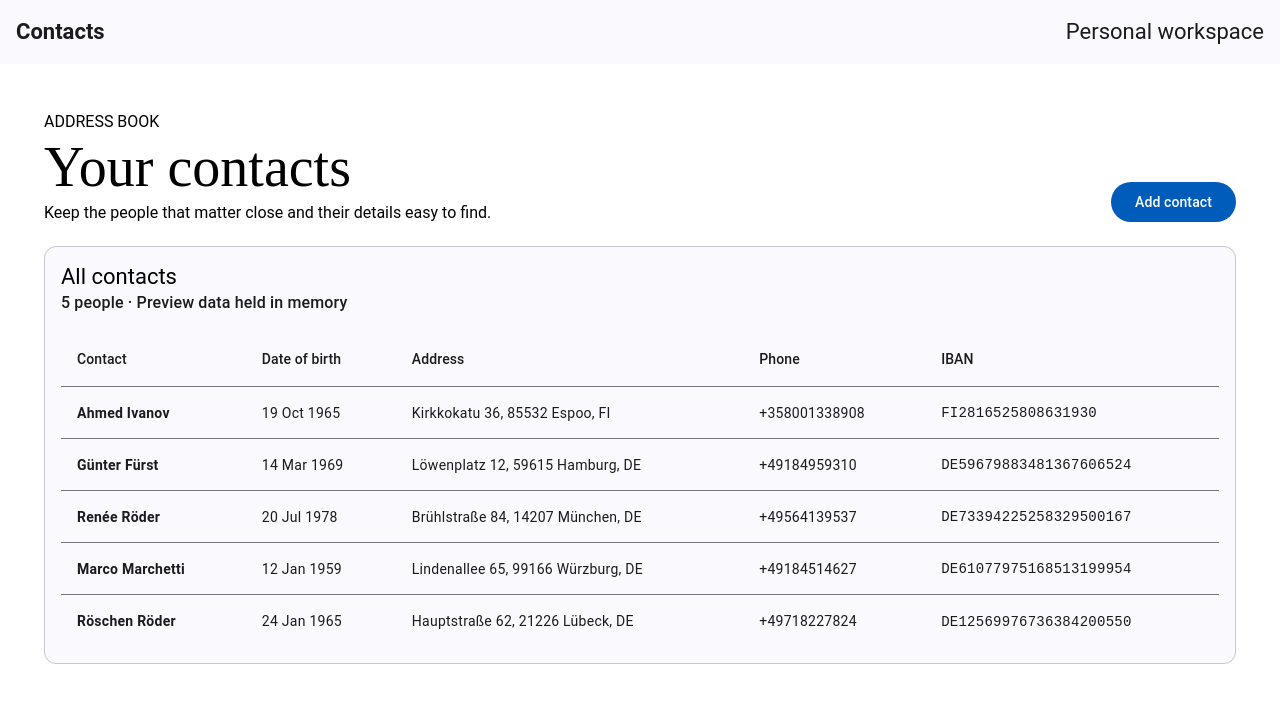
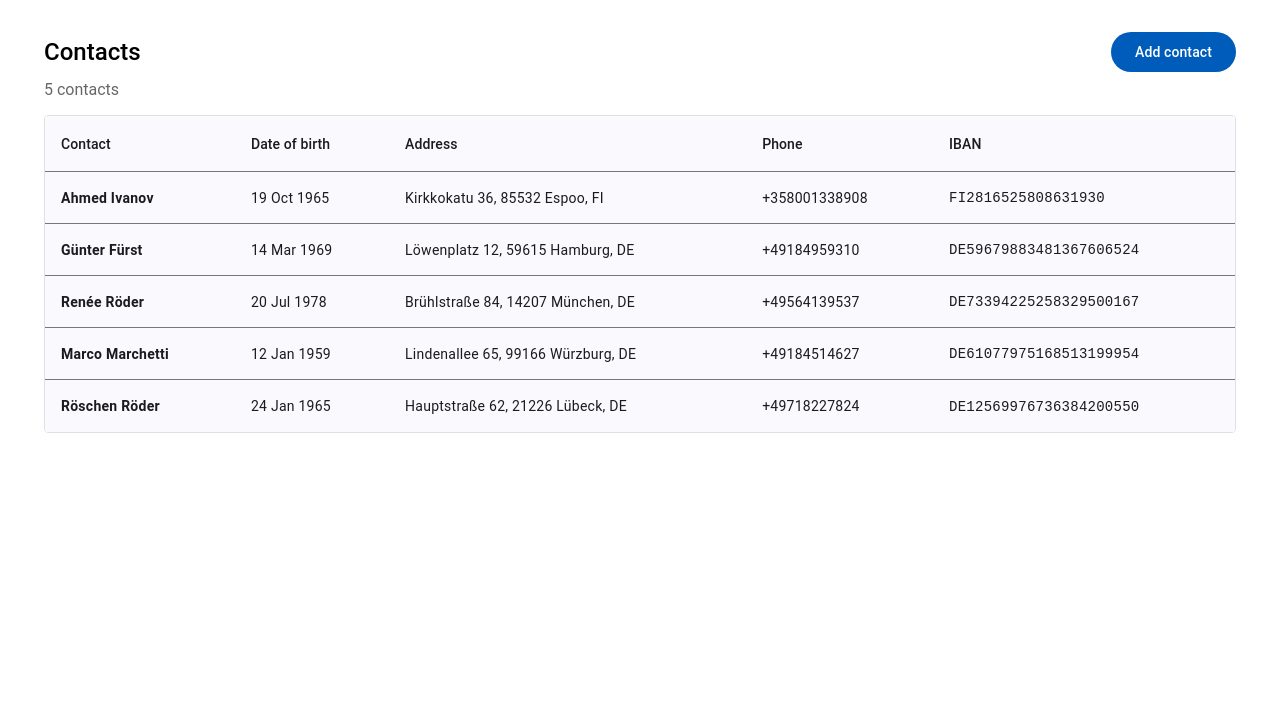
Before and after one commit to BaiGanio/contacts, an Angular app in the folder web/: page / in a window 1280 px wide. Shown: the top 702 px of the page. Built offline with nearby package versions, Linux system fonts and the light colour scheme.

Commit message:
style(web): simplify contacts page layout

```diff
--- a/web/src/app/app.html
+++ b/web/src/app/app.html
@@ -1,25 +1,11 @@
-<mat-toolbar>
-  <strong>Contacts</strong>
-  <span class="toolbar-spacer"></span>
-  <span>Personal workspace</span>
-</mat-toolbar>
-
 <main class="content">
   <header class="page-heading">
-    <div>
-      <p>ADDRESS BOOK</p>
-      <h1>Your contacts</h1>
-      <p>Keep the people that matter close and their details easy to find.</p>
-    </div>
+    <h1>Contacts</h1>
     <button mat-flat-button type="button" (click)="openCreateDialog()">Add contact</button>
   </header>
 
-  <mat-card appearance="outlined">
-    <mat-card-header>
-      <mat-card-title>All contacts</mat-card-title>
-      <mat-card-subtitle>{{ contactCount() }} people · Preview data held in memory</mat-card-subtitle>
-    </mat-card-header>
-    <mat-card-content>
+  <p class="count">{{ contactCount() }} contacts</p>
+
   <div class="table-scroll">
     <table mat-table [dataSource]="contacts()">
       <ng-container matColumnDef="contact">
@@ -46,6 +32,4 @@
       <tr mat-row *matRowDef="let row; columns: displayedColumns"></tr>
     </table>
   </div>
-    </mat-card-content>
-  </mat-card>
 </main>
--- a/web/src/app/app.ts
+++ b/web/src/app/app.ts
@@ -2,12 +2,10 @@ import { DatePipe } from '@angular/common';
 import { Component, computed, inject, signal } from '@angular/core';
 import { FormBuilder, ReactiveFormsModule, Validators } from '@angular/forms';
 import { MatButtonModule } from '@angular/material/button';
-import { MatCardModule } from '@angular/material/card';
 import { MatDialog, MatDialogModule, MatDialogRef } from '@angular/material/dialog';
 import { MatFormFieldModule } from '@angular/material/form-field';
 import { MatInputModule } from '@angular/material/input';
 import { MatTableModule } from '@angular/material/table';
-import { MatToolbarModule } from '@angular/material/toolbar';
 
 interface Contact {
   id: string;
@@ -84,7 +82,7 @@ export class ContactDialog {
 
 @Component({
   selector: 'app-root',
-  imports: [DatePipe, MatButtonModule, MatCardModule, MatTableModule, MatToolbarModule],
+  imports: [DatePipe, MatButtonModule, MatTableModule],
   templateUrl: './app.html',
 })
 export class App {
--- a/web/src/styles.scss
+++ b/web/src/styles.scss
@@ -3,19 +3,17 @@
 * { box-sizing: border-box; }
 
 body { font-family: Roboto, Arial, sans-serif; margin: 0; min-width: 320px; }
-.toolbar-spacer { flex: 1; }
-.content { margin: 0 auto; max-width: 1240px; padding: 48px 24px; }
-.page-heading { align-items: end; display: flex; justify-content: space-between; margin-bottom: 24px; }
-.page-heading h1 { font-family: 'AL Sandra', 'Brush Script MT', cursive; font-size: 56px; font-weight: 400; line-height: 1; margin: 8px 0; }
-.page-heading p { margin: 0; }
-mat-card-header { margin-bottom: 16px; }
-.table-scroll { overflow-x: auto; }
+.content { margin: 0 auto; max-width: 1240px; padding: 32px 24px; }
+.page-heading { align-items: center; display: flex; justify-content: space-between; margin-bottom: 8px; }
+.page-heading h1 { font-size: 24px; font-weight: 500; margin: 0; }
+.count { color: rgba(0, 0, 0, 0.6); margin: 0 0 16px; }
+.table-scroll { border: 1px solid rgba(0, 0, 0, 0.12); border-radius: 4px; overflow-x: auto; }
 table { min-width: 960px; width: 100%; }
 code { white-space: nowrap; }
 .contact-form { display: grid; gap: 0 16px; grid-template-columns: 1fr 1fr; padding-top: 8px; }
 
 @media (max-width: 700px) {
-  .content { padding: 32px 16px; }
-  .page-heading { align-items: start; flex-direction: column; gap: 20px; }
+  .content { padding: 24px 16px; }
+  .page-heading { align-items: start; flex-direction: column; gap: 12px; }
   .contact-form { grid-template-columns: 1fr; }
 }
```
Also changed, not shown: 1 other file (tests, documents, lock files or other folders). Lines whose indentation alone changed are shown as unchanged.
